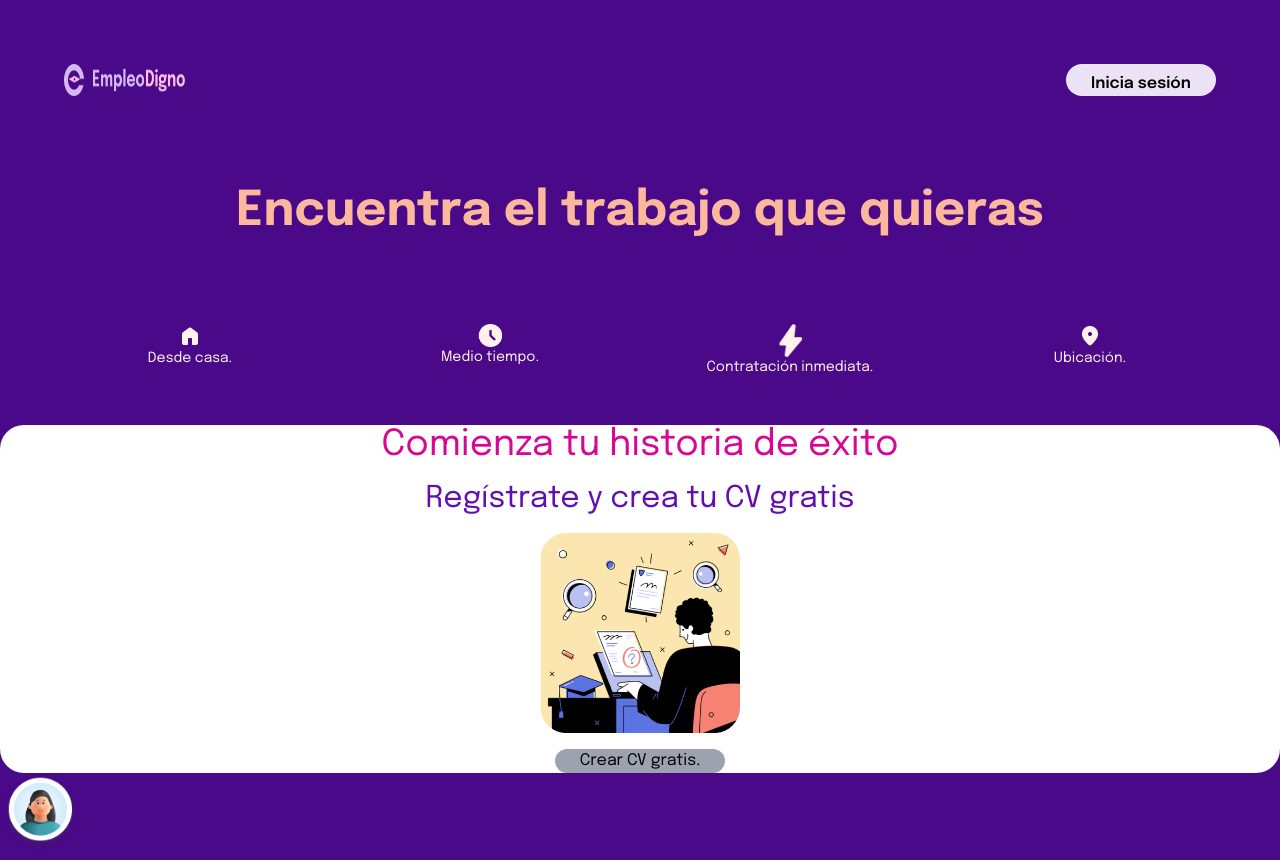
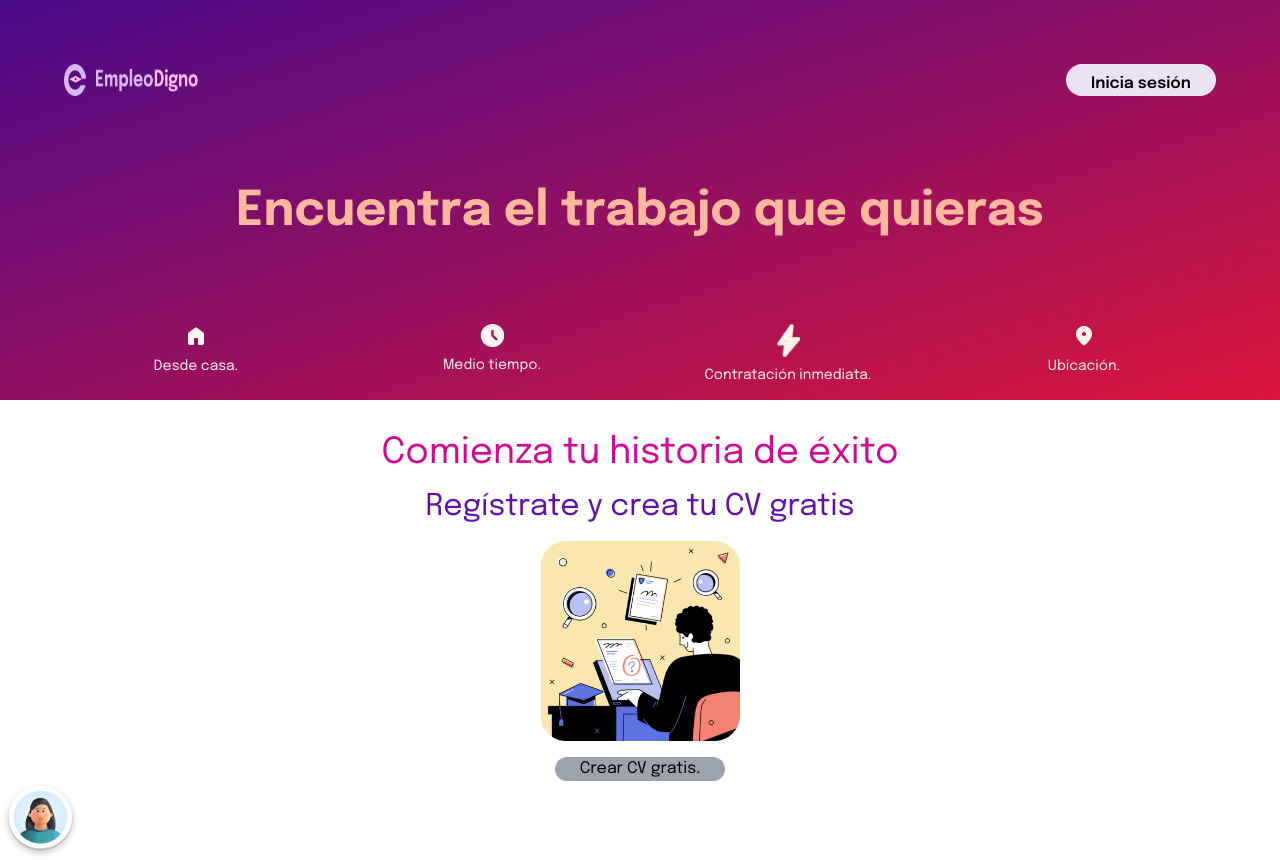
Before and after one commit to LinkTo-ThePast/landing-page-dev, a Next.js app: page / in a window 1280 px wide. Built offline with nearby package versions, Linux system fonts and the light colour scheme.

Commit message:
fixing z index

```diff
--- a/app/components/header/header.tsx
+++ b/app/components/header/header.tsx
@@ -6,8 +6,9 @@ const Header = () => {
     <header className="flex flex-row justify-between p-16 w-full">
       <Image
         src={"/assets/logo.png"}
-        width={122}
-        height={20}
+        width={135}
+        height={36}
+        quality={85}
         alt="Empleo digno para todos."
       />
       <LoginButton />
--- a/app/components/jobSpecs/JobSpecs.tsx
+++ b/app/components/jobSpecs/JobSpecs.tsx
@@ -2,8 +2,8 @@ import Image from "next/image";
 
 const JobSpecs = () => {
   return (
-    <div className="grid grid-cols-4 gap-4 font-normal text-center p-12 mt-10">
-      <div className="flex flex-col items-center">
+    <div className="grid grid-cols-4 font-normal text-center p-12 mt-10">
+      <div className="flex flex-col items-center gap-2">
         <Image
           src={"/assets/tier/casa.png"}
           alt="Trabaja desde tu casa."
@@ -12,7 +12,7 @@ const JobSpecs = () => {
         />
         <figcaption className="text-sm text-[#FFF1EB]">Desde casa.</figcaption>
       </div>
-      <div className="flex flex-col items-center">
+      <div className="flex flex-col items-center gap-2">
         <Image
           src={"/assets/tier/reloj.png"}
           alt="Empleos de medio tiempo."
@@ -23,7 +23,7 @@ const JobSpecs = () => {
           Medio tiempo.
         </figcaption>
       </div>
-      <div className="flex flex-col items-center">
+      <div className="flex flex-col items-center gap-2">
         <Image
           src={"/assets/tier/rapido.png"}
           alt="Contratación inmediata."
@@ -34,7 +34,7 @@ const JobSpecs = () => {
           Contratación inmediata.
         </figcaption>
       </div>
-      <div className="flex flex-col items-center">
+      <div className="flex flex-col items-center gap-2">
         <Image
           src={"/assets/tier/ubi.png"}
           alt="Busca la ubicación que más te convenga."
--- a/app/layout.tsx
+++ b/app/layout.tsx
@@ -28,7 +28,7 @@ export default function RootLayout({
   return (
     <html lang="en">
       <body
-        className={`${epilogue.className} ${openSans.className} antialiased bg-primary`}
+        className={`${epilogue.className} ${openSans.className} antialiased`}
       >
         {children}
       </body>
--- a/app/page.tsx
+++ b/app/page.tsx
@@ -5,14 +5,22 @@ import JobSpecs from "./components/jobSpecs/JobSpecs";
 
 const Home = () => {
   return (
-    <div>
+    <div className="relative min-h-screen">
+      {/*implement section with gradient according to design*/}
+      <div className="absolute top-0 w-full h-[50vh] bg-gradient-to-br from-primary to-secondary"></div>
+
+      <div className="relative z-10">
         <Header />
         <div className="text-center text-5xl font-bold mt-7 text-[#FBB89C]">
           Encuentra el trabajo que quieras
         </div>
         <JobSpecs />
+      </div>
+
+      <div className="relative z-20 bg-white">
         <Card />
         <Footer />
+      </div>
     </div>
   );
 };
```
Lines whose indentation alone changed are shown as unchanged.
